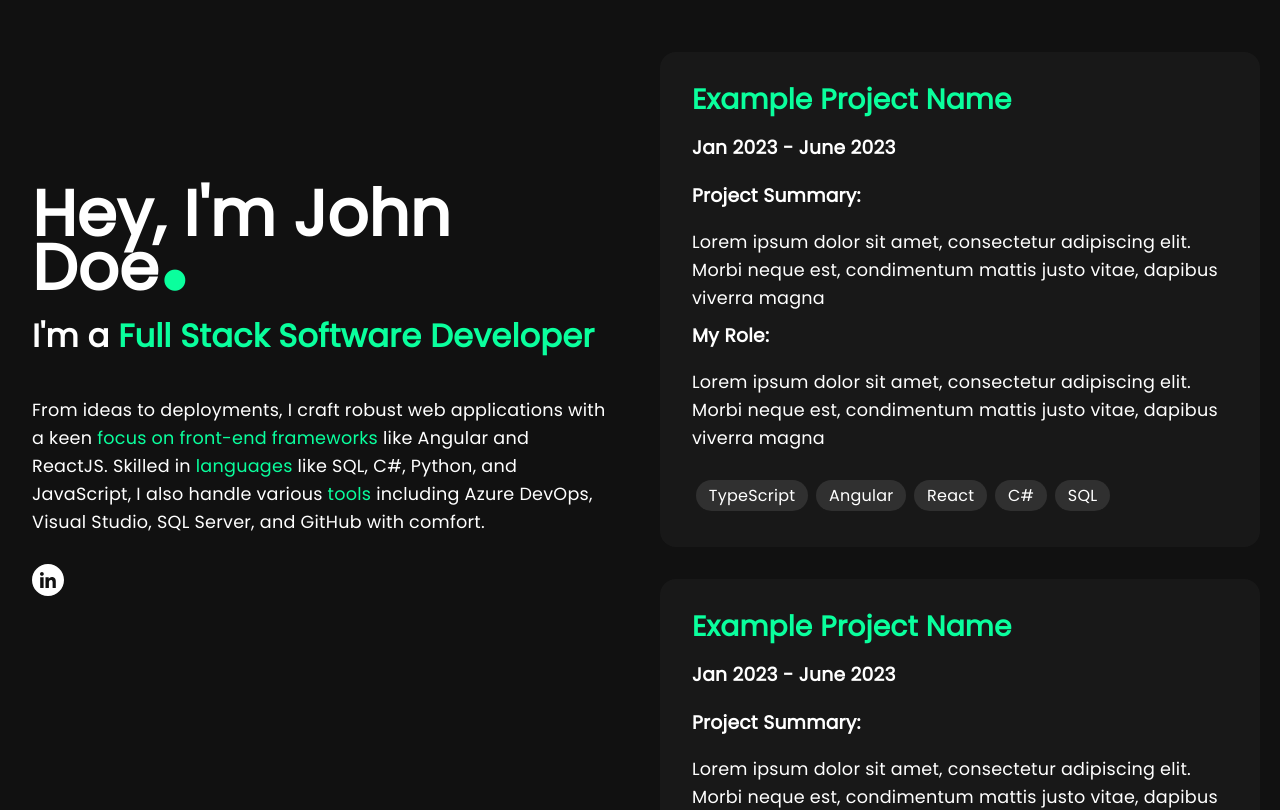
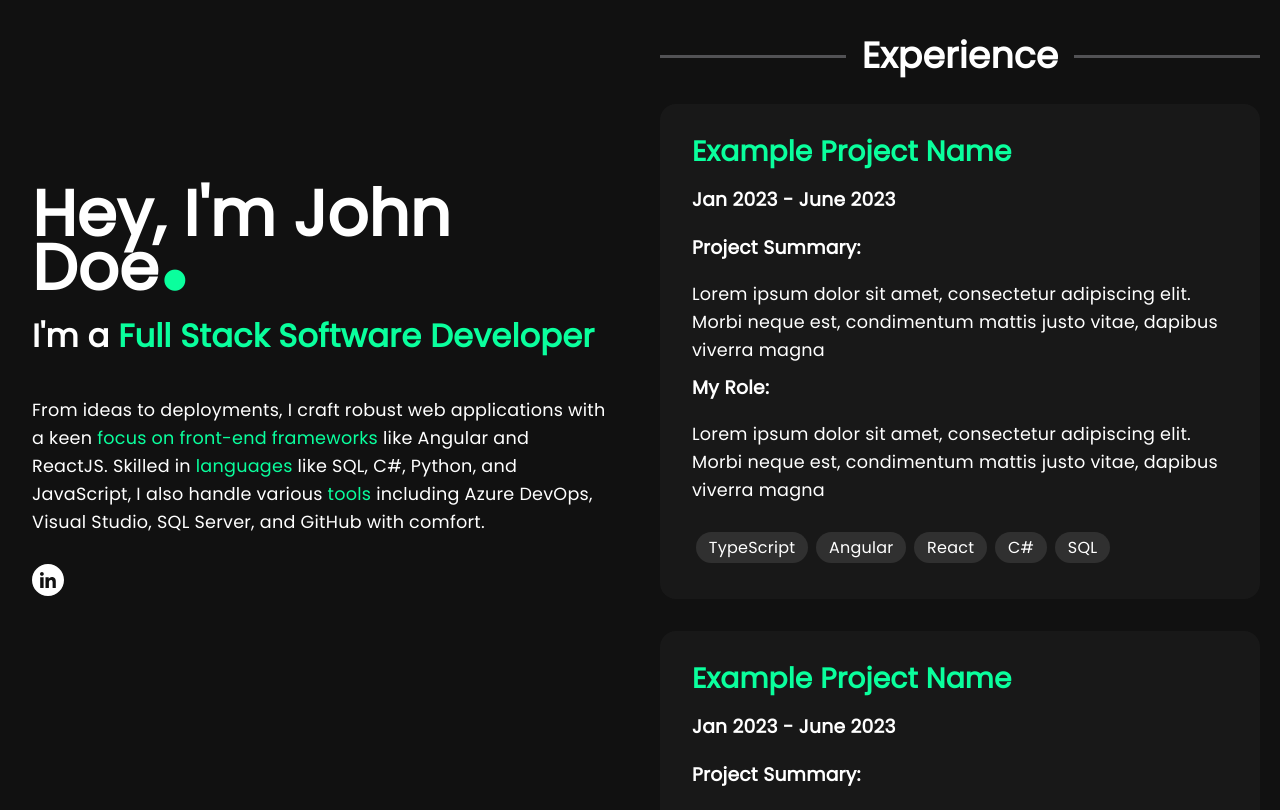
Before and after one commit to FrancoBreugem/portfolio, a React (Vite) app: page / in a window 1280 px wide. Shown: the top 810 px of the page. Built offline with nearby package versions, Linux system fonts and the light colour scheme.

Commit message:
Experience component

```diff
--- /dev/null
+++ b/src/components/experience/experience.scss
@@ -0,0 +1,25 @@
+@import '../../styles/colours';
+
+.experience {
+  margin: 1.25rem 0;
+  padding: 1.25rem;
+}
+
+.experience-header {
+  display: flex;
+  justify-content: center;
+  align-items: center;
+  gap: 1rem;
+}
+
+.experience-header-text {
+  margin: 0;
+  font-size: 2.25rem;
+}
+
+.experience-header-line {
+  width: 100%;
+  height: 3px;
+  background-color: $text-colour-secondary;
+  opacity: 0.3;
+}
--- /dev/null
+++ b/src/components/experience/experience.tsx
@@ -0,0 +1,28 @@
+import { experience } from '../../content/experience'
+import Card from '../card/card'
+import './experience.scss'
+
+const Experience: React.FC = () => {
+
+  return (
+    <div className='experience'>
+      <div className='experience-header'>
+        <div className='experience-header-line' />
+        <h2 className='experience-header-text'>
+          Experience
+        </h2>
+        <div className='experience-header-line' />
+      </div>
+
+      <div>
+        {
+          experience.map((item, index) => (
+            <Card key={index} experience={item} />
+          ))
+        }
+      </div>
+    </div>
+  )
+}
+
+export default Experience
--- a/src/pages/home.scss
+++ b/src/pages/home.scss
@@ -6,10 +6,6 @@
   background-color: $dark-primary;
 }
 
-.card-section {
-  padding: 1.25rem;
-}
-
 @media (min-width: 768px) {
   .home-container {
     grid-template-columns: 1fr 1fr;
--- a/src/pages/home.tsx
+++ b/src/pages/home.tsx
@@ -1,19 +1,13 @@
 import Bio from '../components/bio/bio';
-import Card from '../components/card/card';
-import { experience } from '../content/experience';
-import './home.scss'
+import Experience from '../components/experience/experience';
+import './home.scss';
 
 const Home: React.FC = () => {
 
   return (
     <div className='home-container'>
       <Bio />
-
-      <div className='card-section'>
-        {experience.map((item, index) => (
-          <Card key={index} experience={item} />
-        ))}
-      </div>
+      <Experience />
     </div>
   )
 }
--- a/src/styles/_colours.scss
+++ b/src/styles/_colours.scss
@@ -5,6 +5,7 @@ $dark-secondary: #232323;
 $dark-secondary: #303030;
 
 $text-colour-base: white;
+$text-colour-secondary: #ebecf3;
 $text-colour-pop: #0aff9d;
 
 // $card-bg: hsla(0, 0%, 9%, 0.5);
```
